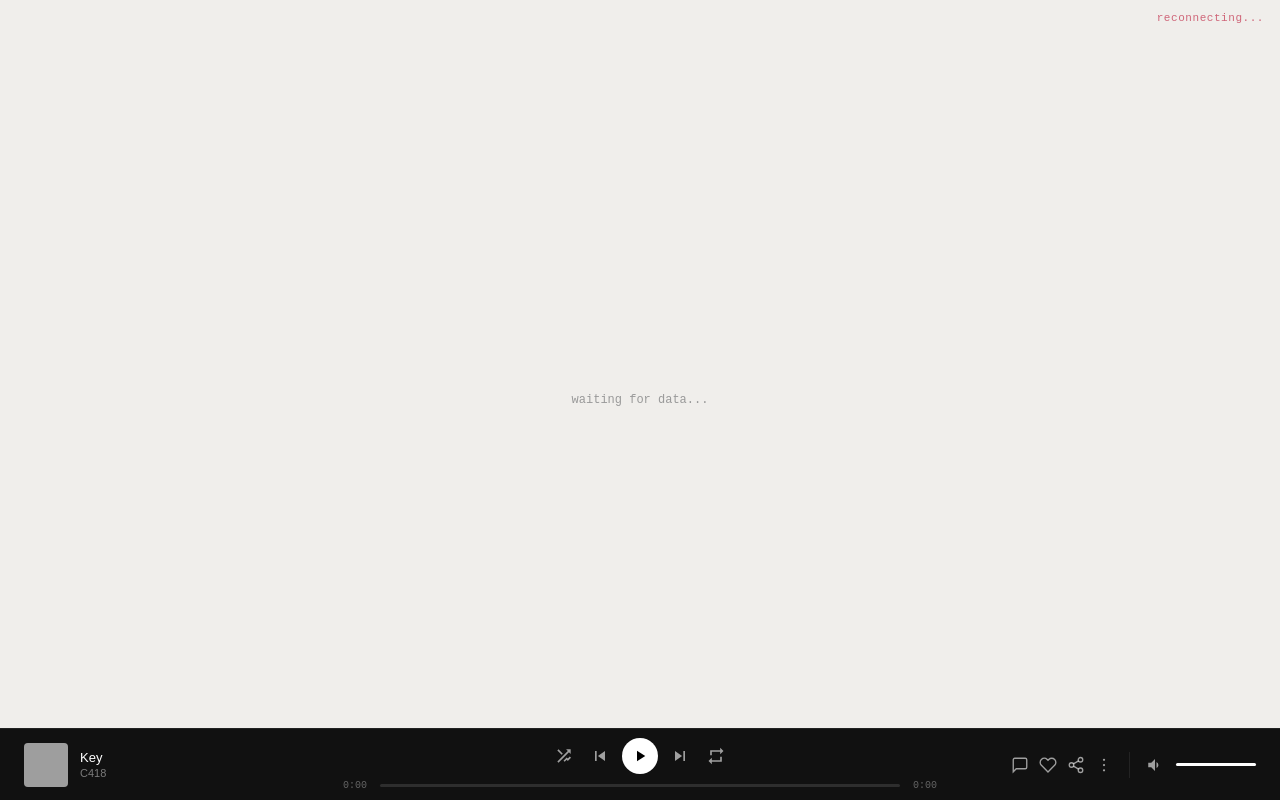
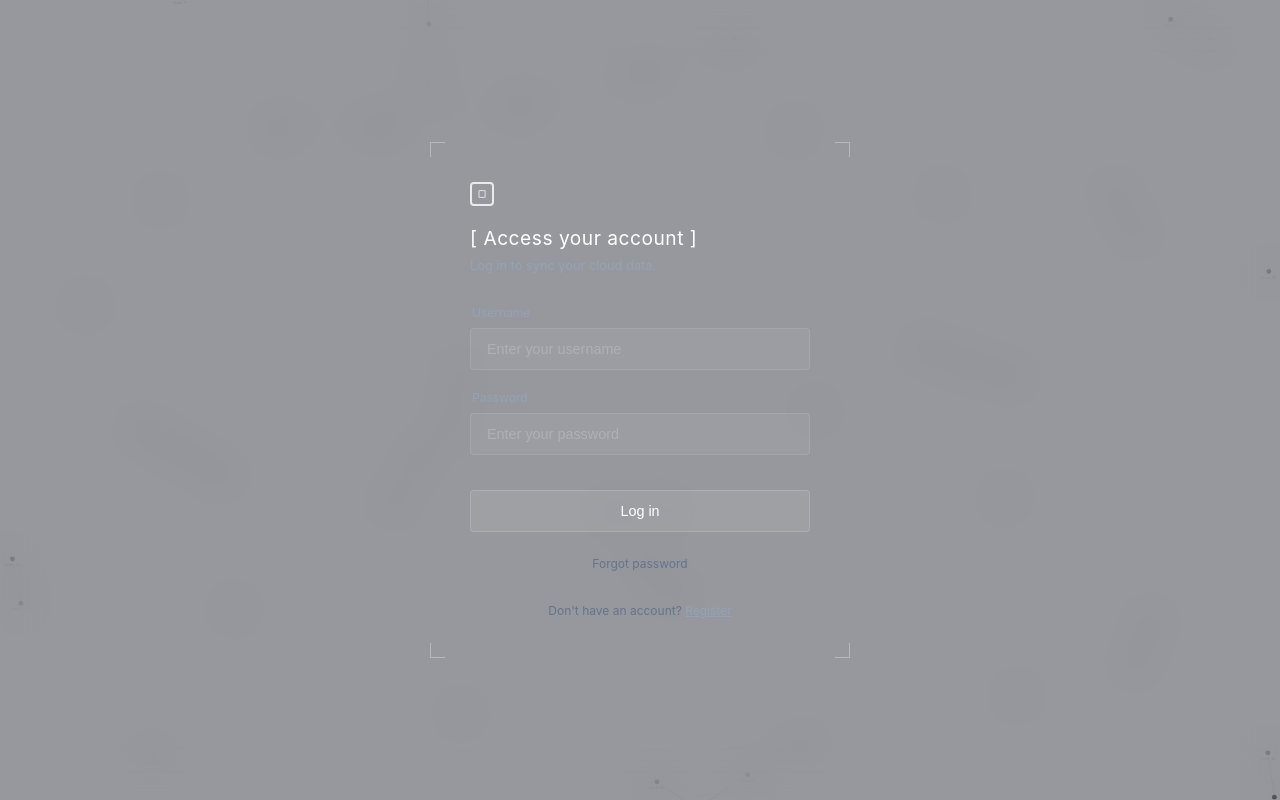
Before and after one commit to Giallo-co/kikiri, a React (Vite) app: page / in a window 1280 px wide. Built offline with nearby package versions, Linux system fonts and the light colour scheme; no server answers.

Commit message:
Login Base Style

```diff
--- a/src/App.tsx
+++ b/src/App.tsx
@@ -1,6 +1,7 @@
 import { useState, useEffect, useRef } from 'react'
 import GraphView from './components/GraphView'
 import PlayerBar from "./components/PlayerBar/PlayerBar";
+import Login from "./components/Login/Login";
 import { graphConfig } from './graphConfig'
 import type { NodeDatum, LinkDatum, RawNode } from './types/graph'
 import type { Music } from "./types/music";
@@ -26,7 +27,30 @@ interface GraphData {
   links: LinkDatum[]
 }
 
+const generateInitialNodes = (count: number): GraphData => {
+  const nodes: NodeDatum[] = [];
+  const links: LinkDatum[] = [];
+  for (let i = 0; i < count; i++) {
+    nodes.push({
+      id: `initial-${i}`,
+      name: `Node ${i}`,
+      color: '#444'
+    });
+  }
+  for (let i = 0; i < count; i++) {
+    if (Math.random() > 0.7) {
+      const target = Math.floor(Math.random() * count);
+      if (target !== i) {
+        links.push({ source: `initial-${i}`, target: `initial-${target}` });
+      }
+    }
+  }
+  return { nodes, links };
+};
+
 export default function App() {
+  const [isLoggedIn, setIsLoggedIn] = useState(false)
+  const [isTransitioning, setIsTransitioning] = useState(false)
   const [graphData, setGraphData] = useState<GraphData | null>(null)
   const [rawNodes, setRawNodes] = useState<RawNode[]>([])
   const [connected, setConnected] = useState(false)
@@ -71,6 +95,15 @@ export default function App() {
 
   const handleDeselect = () => {
     setSelectedNodeId(null)
+  }
+
+  const handleLoginSuccess = () => {
+    setIsTransitioning(true);
+    setTimeout(() => {
+      setIsLoggedIn(true);
+      setIsTransitioning(false);
+      setSelectedNodeId(null);
+    }, 800);
   }
 
   const handleNext = () => {
@@ -254,6 +287,7 @@ export default function App() {
   }
 
   useEffect(() => {
+    if (!isLoggedIn) return;
     const connect = () => {
       const es = new EventSource('/api/nodes/stream')
       esRef.current = es
@@ -330,10 +364,21 @@ export default function App() {
 
     connect()
     return () => { esRef.current?.close() }
-  }, [])
+  }, [isLoggedIn])
+
+  useEffect(() => {
+    if (!isLoggedIn) {
+      setGraphData(generateInitialNodes(200));
+    }
+  }, [isLoggedIn]);
 
   return (
     <div style={{ width: '100vw', height: '100vh', position: 'relative', overflow: 'hidden', backgroundColor: '#f0eeeb' }}>
+
+      {(!isLoggedIn || isTransitioning) && (
+        <Login onLogin={handleLoginSuccess} isTransitioning={isTransitioning} />
+      )}
+
       <div style={{ width: '100%', height: '100%' }}>
         {graphData && (
           <GraphView
@@ -347,6 +392,8 @@ export default function App() {
         )}
       </div>
 
+      {isLoggedIn && (
+        <>
           <div style={{
             position: 'absolute', top: 12, right: 16, fontSize: 11,
             fontFamily: 'monospace', color: connected ? '#6dbf8a' : '#cf6679',
@@ -362,14 +409,6 @@ export default function App() {
             }}>{error}</div>
           )}
 
-      {!graphData && (
-        <div style={{
-          position: 'absolute', top: '50%', left: '50%',
-          transform: 'translate(-50%,-50%)',
-          fontSize: 12, fontFamily: 'monospace', color: '#999'
-        }}>waiting for data...</div>
-      )}
-
           <div style={{ position: 'absolute', bottom: 0, left: 0, width: '100%', zIndex: 100 }}>
             <PlayerBar
               track={currentTrack}
@@ -379,6 +418,16 @@ export default function App() {
               onShuffle={handleShuffle}
             />
           </div>
+        </>
+      )}
+
+      {!graphData && !isLoggedIn && (
+        <div style={{
+          position: 'absolute', top: '50%', left: '50%',
+          transform: 'translate(-50%,-50%)',
+          fontSize: 12, fontFamily: 'monospace', color: '#999'
+        }}>generating background...</div>
+      )}
     </div>
   )
 }
--- a/src/components/GraphView.tsx
+++ b/src/components/GraphView.tsx
@@ -396,6 +396,17 @@ export default function GraphView({ nodes, links, config, selectedId, onNodeClic
 
     if (selectedId) {
       setTimeout(() => zoomToNode(selectedId), 50)
+    } else if (svgRef.current && zoomRef.current) {
+      // Reset zoom to center when no node is selected and nodes change (e.g. after login)
+      const rect = svgRef.current.getBoundingClientRect()
+      const visualCenterY = (rect.height - 100) / 2
+      d3.select(svgRef.current).transition().duration(750).call(
+        zoomRef.current.transform,
+        d3.zoomIdentity
+          .translate(rect.width / 2, visualCenterY)
+          .scale(DESELECT_ZOOM_LEVEL)
+          .translate(-rect.width / 2, -visualCenterY)
+      )
     }
 
   }, [nodes, links, config, selectedId])
--- /dev/null
+++ b/src/components/Login/Login.css
@@ -0,0 +1,216 @@
+:root {
+  /* Overlay & Glass Effect */
+  --login-overlay-bg: rgba(15, 23, 42, 0.4);
+  --login-glass-blur: 20px;
+
+  /* Text Colors */
+  --login-text-main: #e2e8f0;
+  --login-text-title: #ffffff;
+  --login-text-subtitle: #94a3b8;
+  --login-text-muted: #64748b;
+  --login-text-error: #f87171;
+
+  /* Decorative Elements */
+  --login-marker-color: rgba(255, 255, 255, 0.3);
+
+  /* Inputs */
+  --login-input-bg: rgba(255, 255, 255, 0.05);
+  --login-input-border: rgba(255, 255, 255, 0.1);
+  --login-input-text: #ffffff;
+  --login-input-placeholder: rgba(255, 255, 255, 0.2);
+  --login-input-focus-bg: rgba(255, 255, 255, 0.1);
+  --login-input-focus-border: rgba(255, 255, 255, 0.3);
+
+  /* Button */
+  --login-btn-bg: rgba(255, 255, 255, 0.08);
+  --login-btn-border: rgba(255, 255, 255, 0.15);
+  --login-btn-text: #ffffff;
+  --login-btn-hover-bg: rgba(255, 255, 255, 0.15);
+
+  /* Links */
+  --login-link-color: #64748b;
+  --login-link-hover: #94a3b8;
+}
+
+.login-container {
+  position: fixed;
+  top: 0;
+  left: 0;
+  width: 100vw;
+  height: 100vh;
+  z-index: 1000;
+  display: flex;
+  justify-content: center;
+  align-items: center;
+  transition: opacity 1s ease, visibility 1s ease;
+  font-family: 'Inter', -apple-system, sans-serif;
+}
+
+/* 2nd layer: Glass Effect */
+.glass-effect-layer {
+  position: absolute;
+  top: 0;
+  left: 0;
+  width: 100%;
+  height: 100%;
+  background: var(--login-overlay-bg);
+  backdrop-filter: blur(var(--login-glass-blur));
+  -webkit-backdrop-filter: blur(var(--login-glass-blur));
+  z-index: 1;
+}
+
+/* 3rd layer: Login Content */
+.login-content-layer {
+  position: relative;
+  z-index: 2;
+  width: 100%;
+  display: flex;
+  justify-content: center;
+}
+
+.login-card {
+  width: 100%;
+  max-width: 420px;
+  position: relative;
+  padding: 40px;
+  color: var(--login-text-main);
+}
+
+/* Corner markers */
+.login-card::before, .login-card::after,
+.login-card-inner::before, .login-card-inner::after {
+  content: '';
+  position: absolute;
+  width: 15px;
+  height: 15px;
+  border-color: var(--login-marker-color);
+  border-style: solid;
+}
+
+.login-card::before { top: 0; left: 0; border-width: 1px 0 0 1px; }
+.login-card::after { top: 0; right: 0; border-width: 1px 1px 0 0; }
+.login-card-inner::before { bottom: 0; left: 0; border-width: 0 0 1px 1px; }
+.login-card-inner::after { bottom: 0; right: 0; border-width: 0 1px 1px 0; }
+
+.login-header {
+  margin-bottom: 2rem;
+}
+
+.logo-icon {
+  width: 24px;
+  height: 24px;
+  border: 2px solid var(--login-text-title);
+  border-radius: 4px;
+  margin-bottom: 20px;
+  opacity: 0.8;
+  display: flex;
+  align-items: center;
+  justify-content: center;
+  font-size: 10px;
+  font-weight: bold;
+}
+
+.login-header h2 {
+  font-size: 1.2rem;
+  font-weight: 400;
+  letter-spacing: 0.5px;
+  margin-bottom: 8px;
+  color: var(--login-text-title);
+}
+
+.login-header p {
+  font-size: 0.8rem;
+  color: var(--login-text-subtitle);
+  margin: 0;
+}
+
+.form-group {
+  margin-bottom: 1.2rem;
+  text-align: left;
+}
+
+.form-group label {
+  display: block;
+  font-size: 0.75rem;
+  color: var(--login-text-subtitle);
+  margin-bottom: 8px;
+  margin-left: 2px;
+}
+
+.form-group input {
+  width: 100%;
+  padding: 12px 16px;
+  border-radius: 4px;
+  border: 1px solid var(--login-input-border);
+  background: var(--login-input-bg);
+  box-sizing: border-box;
+  outline: none;
+  font-size: 0.9rem;
+  color: var(--login-input-text);
+  transition: all 0.3s ease;
+}
+
+.form-group input:focus {
+  background: var(--login-input-focus-bg);
+  border-color: var(--login-input-focus-border);
+}
+
+.form-group input::placeholder {
+  color: var(--login-input-placeholder);
+}
+
+.login-btn {
+  width: 100%;
+  padding: 12px;
+  border-radius: 4px;
+  border: 1px solid var(--login-btn-border);
+  background: var(--login-btn-bg);
+  color: var(--login-btn-text);
+  font-size: 0.9rem;
+  cursor: pointer;
+  margin-top: 1rem;
+  transition: all 0.3s ease;
+}
+
+.login-btn:hover {
+  background: var(--login-btn-hover-bg);
+}
+
+.forgot-pw {
+  display: block;
+  text-align: center;
+  font-size: 0.75rem;
+  color: var(--login-text-muted);
+  margin-top: 1.5rem;
+  cursor: pointer;
+  transition: color 0.2s;
+}
+
+.forgot-pw:hover {
+  color: var(--login-text-subtitle);
+}
+
+.error-msg {
+  color: var(--login-error-text);
+  font-size: 0.75rem;
+  margin-top: 0.5rem;
+  text-align: center;
+}
+
+.login-container.fade-out {
+  opacity: 0;
+  visibility: hidden;
+}
+
+.toggle-auth {
+  margin-top: 2rem;
+  font-size: 0.75rem;
+  color: var(--login-text-muted);
+  text-align: center;
+}
+
+.toggle-auth span {
+  color: var(--login-text-subtitle);
+  cursor: pointer;
+  text-decoration: underline;
+}
--- /dev/null
+++ b/src/components/Login/Login.tsx
@@ -0,0 +1,95 @@
+import React, { useState } from 'react';
+import './Login.css';
+
+interface LoginProps {
+  onLogin: () => void;
+  isTransitioning: boolean;
+}
+
+export default function Login({ onLogin, isTransitioning }: LoginProps) {
+  const [isRegister, setIsRegister] = useState(false);
+  const [email, setEmail] = useState('');
+  const [username, setUsername] = useState('');
+  const [password, setPassword] = useState('');
+  const [error, setError] = useState('');
+
+  const handleSubmit = (e: React.FormEvent) => {
+    e.preventDefault();
+    if (username === 'admin' && password === '123') {
+      onLogin();
+    } else {
+      setError('Invalid credentials');
+    }
+  };
+
+  return (
+    <div className={`login-container ${isTransitioning ? 'fade-out' : ''}`}>
+      {/* 2nd layer: Glass Effect */}
+      <div className="glass-effect-layer" />
+
+      {/* 3rd layer: Login Content */}
+      <div className="login-content-layer">
+        <div className="login-card">
+          <div className="login-card-inner">
+            <div className="logo-icon">▢</div>
+
+            <div className="login-header">
+              <h2>[ {isRegister ? 'Create an account' : 'Access your account'} ]</h2>
+              <p>{isRegister ? 'Join the network to sync your data.' : 'Log in to sync your cloud data.'}</p>
+            </div>
+
+            <form onSubmit={handleSubmit}>
+              {isRegister && (
+                <div className="form-group">
+                  <label>Email</label>
+                  <input
+                    type="email"
+                    value={email}
+                    onChange={(e) => setEmail(e.target.value)}
+                    placeholder="Enter your email"
+                    required
+                  />
+                </div>
+              )}
+              <div className="form-group">
+                <label>Username</label>
+                <input
+                  type="text"
+                  value={username}
+                  onChange={(e) => setUsername(e.target.value)}
+                  placeholder="Enter your username"
+                  required
+                />
+              </div>
+              <div className="form-group">
+                <label>Password</label>
+                <input
+                  type="password"
+                  value={password}
+                  onChange={(e) => setPassword(e.target.value)}
+                  placeholder="Enter your password"
+                  required
+                />
+              </div>
+
+              {error && <p className="error-msg">{error}</p>}
+
+              <button type="submit" className="login-btn">
+                {isRegister ? 'Register' : 'Log in'}
+              </button>
+            </form>
+
+            {!isRegister && <span className="forgot-pw">Forgot password</span>}
+
+            <p className="toggle-auth">
+              {isRegister ? 'Already have an account?' : "Don't have an account?"}{' '}
+              <span onClick={() => setIsRegister(!isRegister)}>
+                {isRegister ? 'Log in' : 'Register'}
+              </span>
+            </p>
+          </div>
+        </div>
+      </div>
+    </div>
+  );
+}
```
Also changed, not shown: 1 other file (tests, documents, lock files or other folders). Lines whose indentation alone changed are shown as unchanged.
